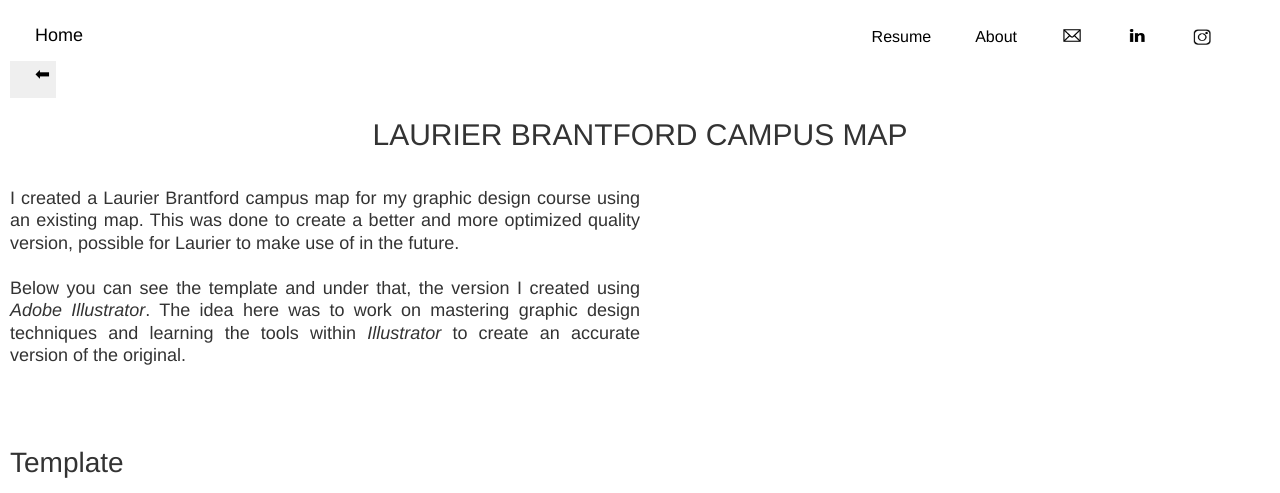
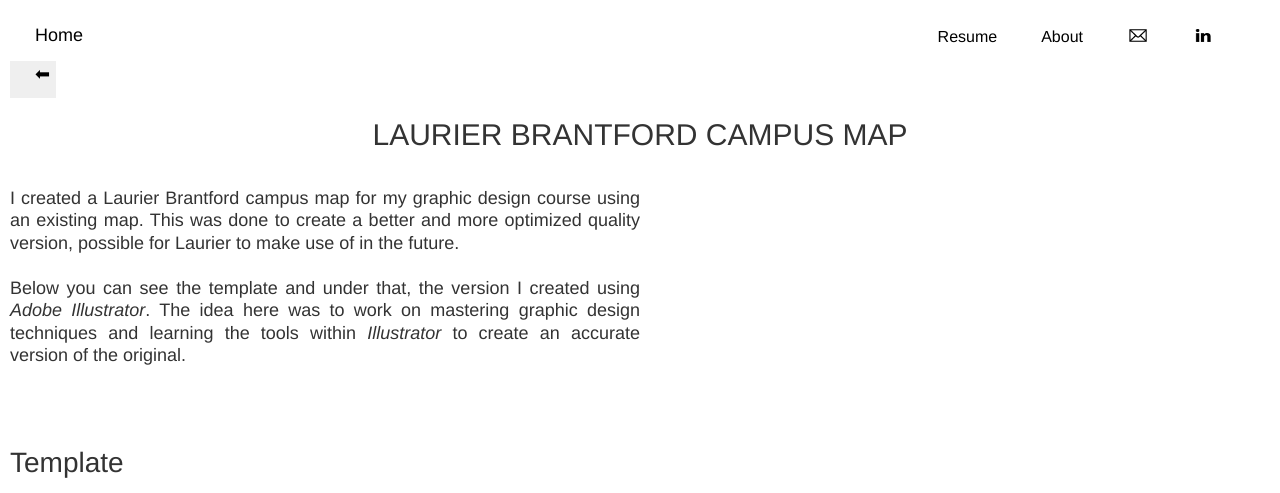
Before and after one commit to juliapurza/JuliaPurzaPortfolio, a plain HTML site: page Brantfordmap.html in a window 1280 px wide. Shown: the top 493 px of the page. Drawn offline with nearby package versions, Linux system fonts and the light colour scheme.

```diff
--- a/Brantfordmap.html
+++ b/Brantfordmap.html
@@ -32,7 +32,6 @@
                     <li><a href="about.html">About</a></li>
                     <li><a href="mailto:juliapurza@gmail.com" target="_blank" rel="noopener noreferrer"><img src="img/emailicon.png" height="17" width="22" class="emailicon"></a></li>
                     <li><a href="https://ca.linkedin.com/in/julia-purza-7ba0231a7" target="_blank" rel="noopener noreferrer"><img src="img/linkedinicon.png" height="17" width="20" class="linkedinicon"></a></li>
-                    <li><a href="https://www.instagram.com/juliapurza_ux/" target="_blank" rel="noopener noreferrer"><img src="img/5ecec78673e4440004f09e77.png" height="20" width="22" class="instagramicon"></a></li>
                 </ul>
             </div>
         </div>
```
Also changed, not shown: Icons.html (+0 -1 lines), Logo.html (+0 -1 lines), Poster.html (+0 -1 lines), SDP.html (+0 -1 lines), SDP1.html (+0 -1 lines), SDP2.html (+0 -1 lines), UNICEF.html (+0 -1 lines), WRSPC.html (+0 -1 lines), about.html (+0 -1 lines), contact.html (+0 -1 lines), disQoveR.html (+0 -1 lines), index.html (+0 -1 lines).
